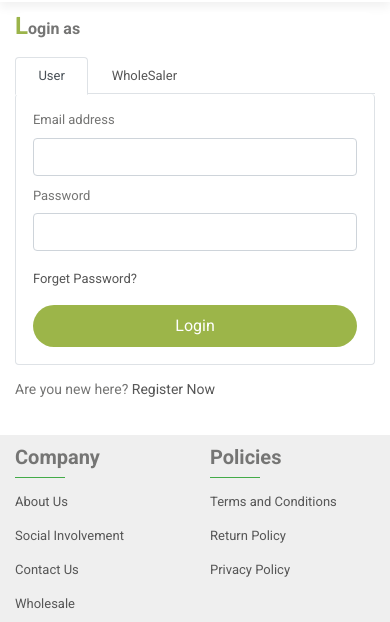
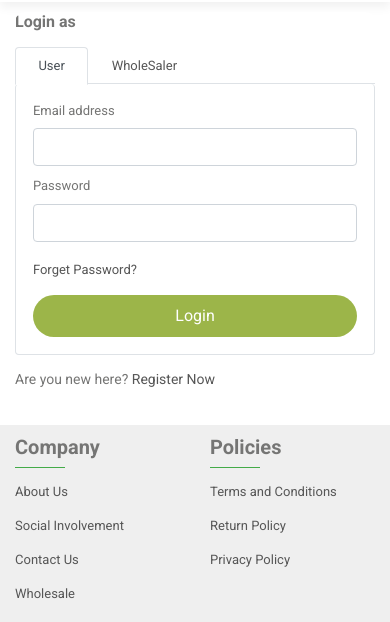
Before and after one commit to anjitpariyar/demo1, a plain HTML site: page account-login.html in a window 390 px wide. Shown: the part 203-825 px from the top of the page. Drawn offline with nearby package versions, Linux system fonts and the light colour scheme; a web font is replaced by a local one.

Commit message:
Add files via upload

```diff
--- a/css/style.css
+++ b/css/style.css
@@ -2479,4 +2479,8 @@ li.sale sup{
   .login-page .card-title{
     font-size: 16px;
   }
-}
+  .login-page .card-title::first-letter{
+    font-size: inherit;
+    color: inherit;
+  }
+}
```
